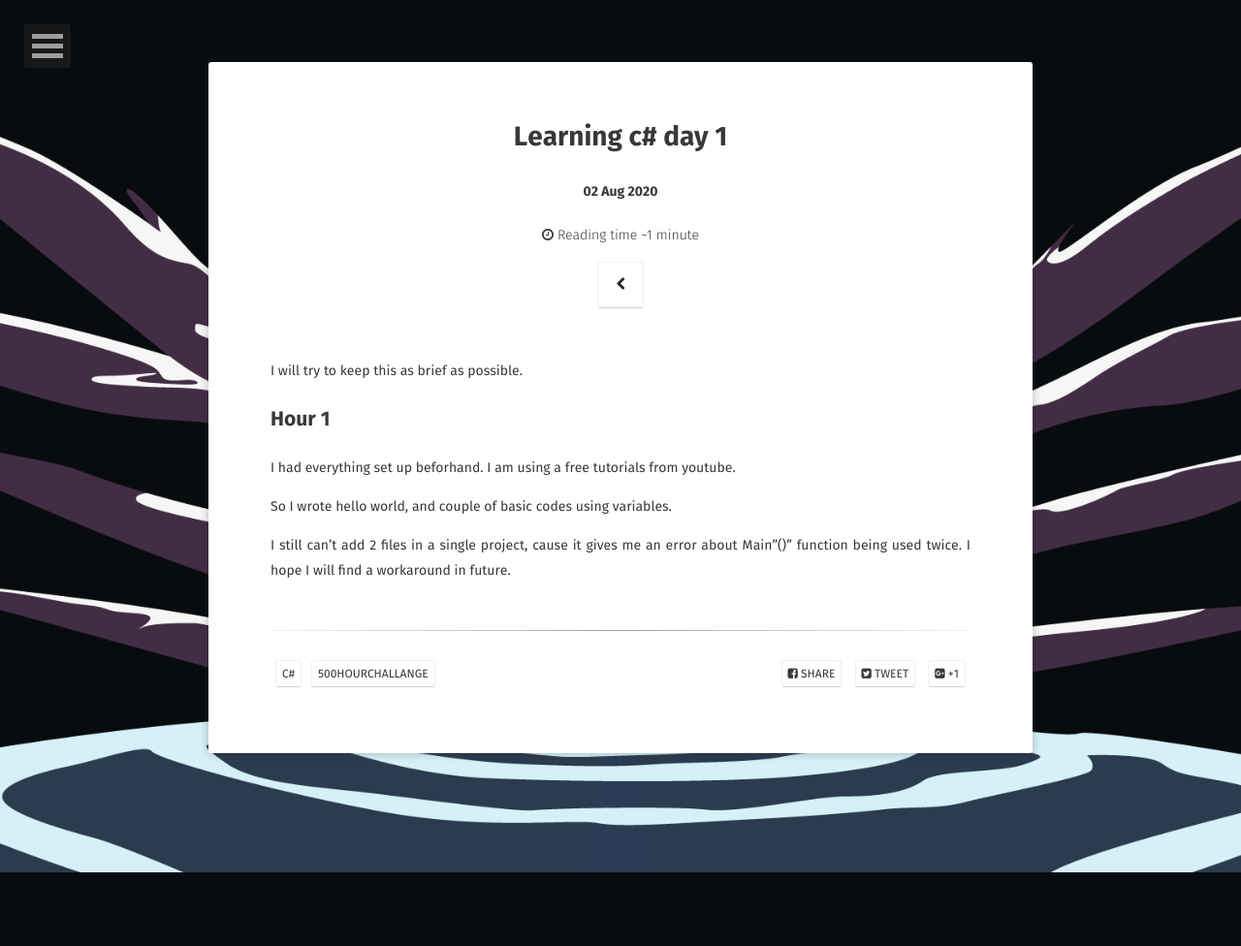
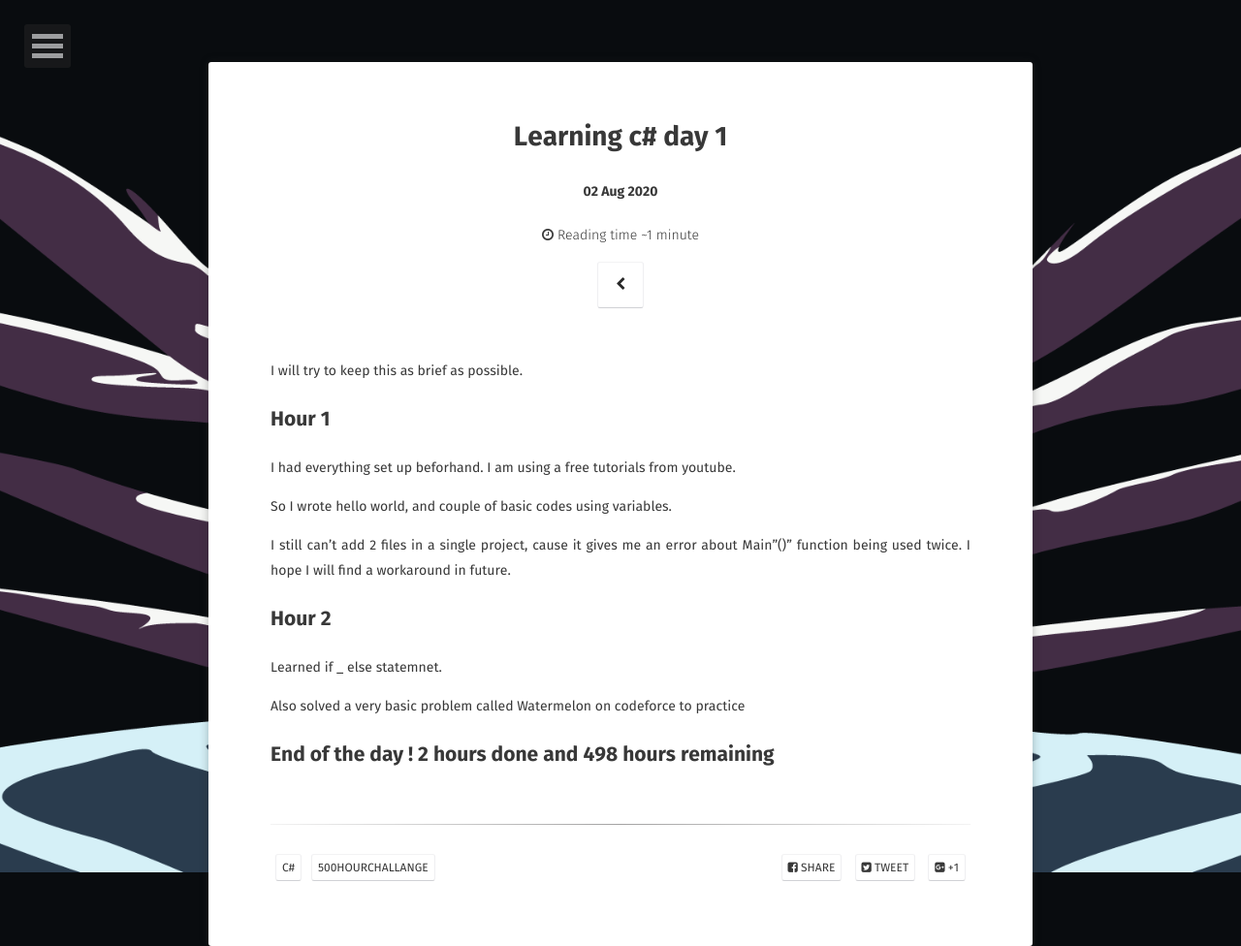
Before and after one commit to mnquaser/path, a Jekyll site: the page built from _posts/2020-08-02-csharp-challange-day1.md, in a window 1280 px wide. Shown: the whole page at 97% size. Built offline with Jekyll 4.4.1, drawn with Linux system fonts in a browser that asks for light colours; some web fonts are replaced.

Commit message:
journal 2nd hour, ending the day

```diff
--- a/_posts/2020-08-02-csharp-challange-day1.md
+++ b/_posts/2020-08-02-csharp-challange-day1.md
@@ -18,3 +18,10 @@ So I wrote hello world, and couple of basic codes using variables.
 
 I still can't add 2 files in a single project, cause it gives me an error about Main"()" function being used twice.
 I hope I will find a workaround in future.
+
+## Hour 2
+Learned if _ else statemnet.
+
+Also solved a very basic problem called Watermelon on codeforce to practice
+
+## End of the day ! 2 hours done and 498 hours remaining
```
